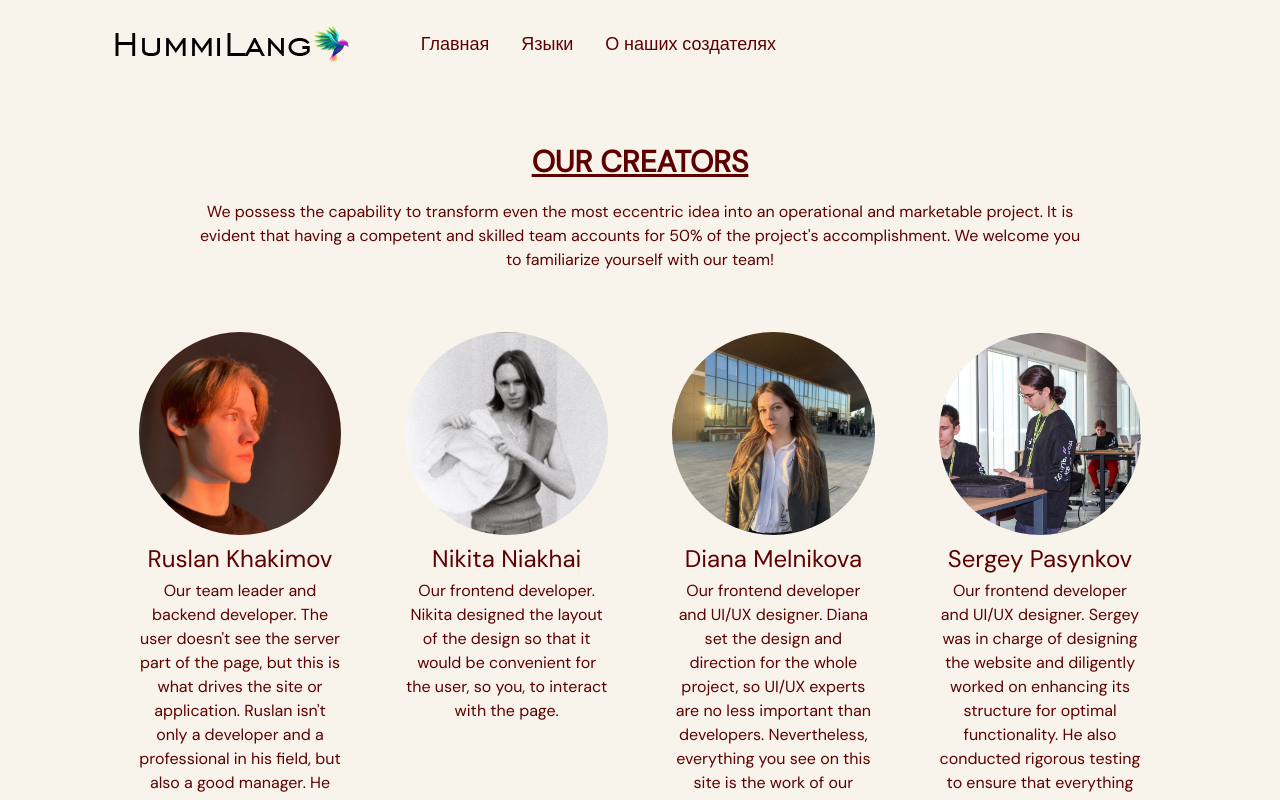
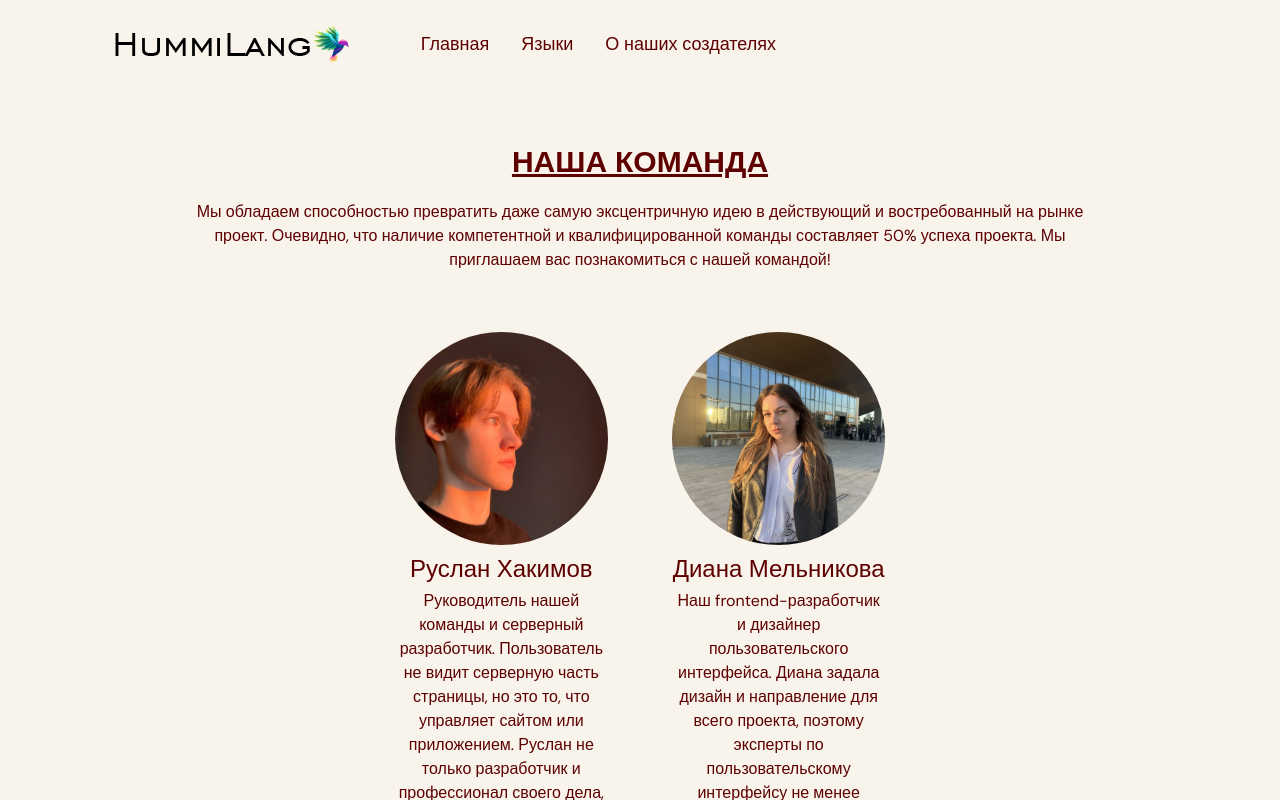
Before and after one commit to meldilen/FWD, a Next.js app: page /about in a window 1280 px wide. Shown: the top 800 px of the page. Built offline with nearby package versions, Linux system fonts and the light colour scheme.

Commit message:
About us fixed

```diff
--- a/src/pages/about.tsx
+++ b/src/pages/about.tsx
@@ -15,28 +15,16 @@ type Props = {
 export default function AboutUs() {
   const photos: Array<PhotosType> = [
     {
-      name: 'Ruslan Khakimov',
+      name: 'Руслан Хакимов',
       description:
-        "Our team leader and backend developer. The user doesn't see the server part of the page, but this is what drives the site or application. Ruslan isn't only a developer and a professional in his field, but also a good manager. He helps the team and manages the development process.",
+        'Руководитель нашей команды и серверный разработчик. Пользователь не видит серверную часть страницы, но это то, что управляет сайтом или приложением. Руслан не только разработчик и профессионал своего дела, но и хороший менеджер. Он помогает команде и руководит процессом разработки.',
       image: imageRuslan.src,
     },
     {
-      name: 'Nikita Niakhai',
+      name: 'Диана Мельникова',
       description:
-        'Our frontend developer. Nikita designed the layout of the design so that it would be convenient for the user, so you, to interact with the page.',
-      image: imageNikita.src,
-    },
-    {
-      name: 'Diana Melnikova',
-      description:
-        'Our frontend developer and UI/UX designer. Diana set the design and direction for the whole project, so UI/UX experts are no less important than developers. Nevertheless, everything you see on this site is the work of our interface developers.',
+        'Наш frontend-разработчик и дизайнер пользовательского интерфейса. Диана задала дизайн и направление для всего проекта, поэтому эксперты по пользовательскому интерфейсу не менее важны, чем разработчики. Тем не менее, все, что вы видите на этом сайте, является работой наших разработчиков интерфейса.',
       image: imageDiana.src,
-    },
-    {
-      name: 'Sergey Pasynkov',
-      description:
-        'Our frontend developer and UI/UX designer. Sergey was in charge of designing the website and diligently worked on enhancing its structure for optimal functionality. He also conducted rigorous testing to ensure that everything was working seamlessly, thus playing a crucial role in the success of the website.',
-      image: imageSergey.src,
     },
   ]
 
@@ -81,14 +69,13 @@ export default function AboutUs() {
           }}
         >
           <h1 className="ms-70 sticky left-80 right-0 top-0 text-center text-3xl font-bold underline">
-            OUR CREATORS
+            НАША КОМАНДА
           </h1>
           <p className="py-5 text-center text-base font-normal">
-            We possess the capability to transform even the most eccentric idea
-            into an operational and marketable project. It is evident that
-            having a competent and skilled team accounts for 50% of the
-            project&apos;s accomplishment. We welcome you to familiarize
-            yourself with our team!
+            Мы обладаем способностью превратить даже самую эксцентричную идею в
+            действующий и востребованный на рынке проект. Очевидно, что наличие
+            компетентной и квалифицированной команды составляет 50% успеха
+            проекта. Мы приглашаем вас познакомиться с нашей командой!
           </p>
         </motion.div>
         <div className="mt-10 w-full overflow-x-auto overflow-y-hidden">
```
